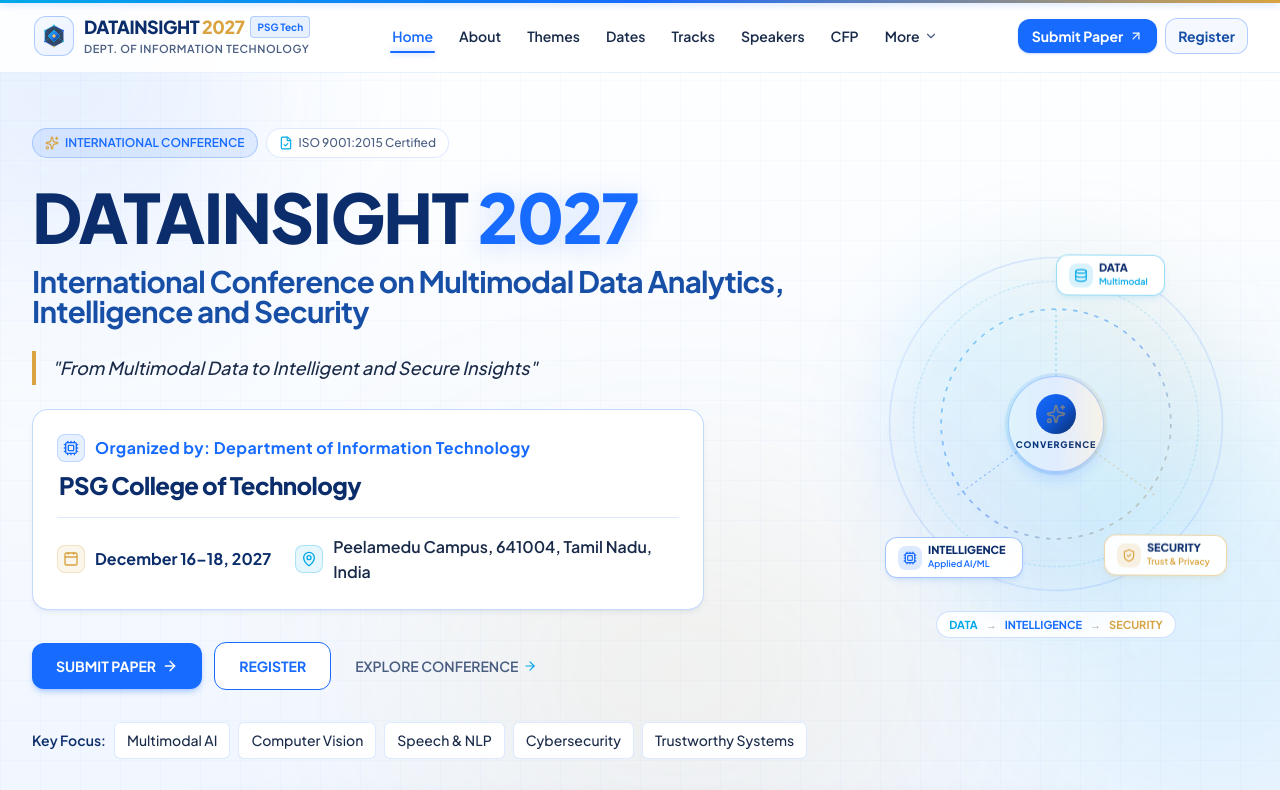
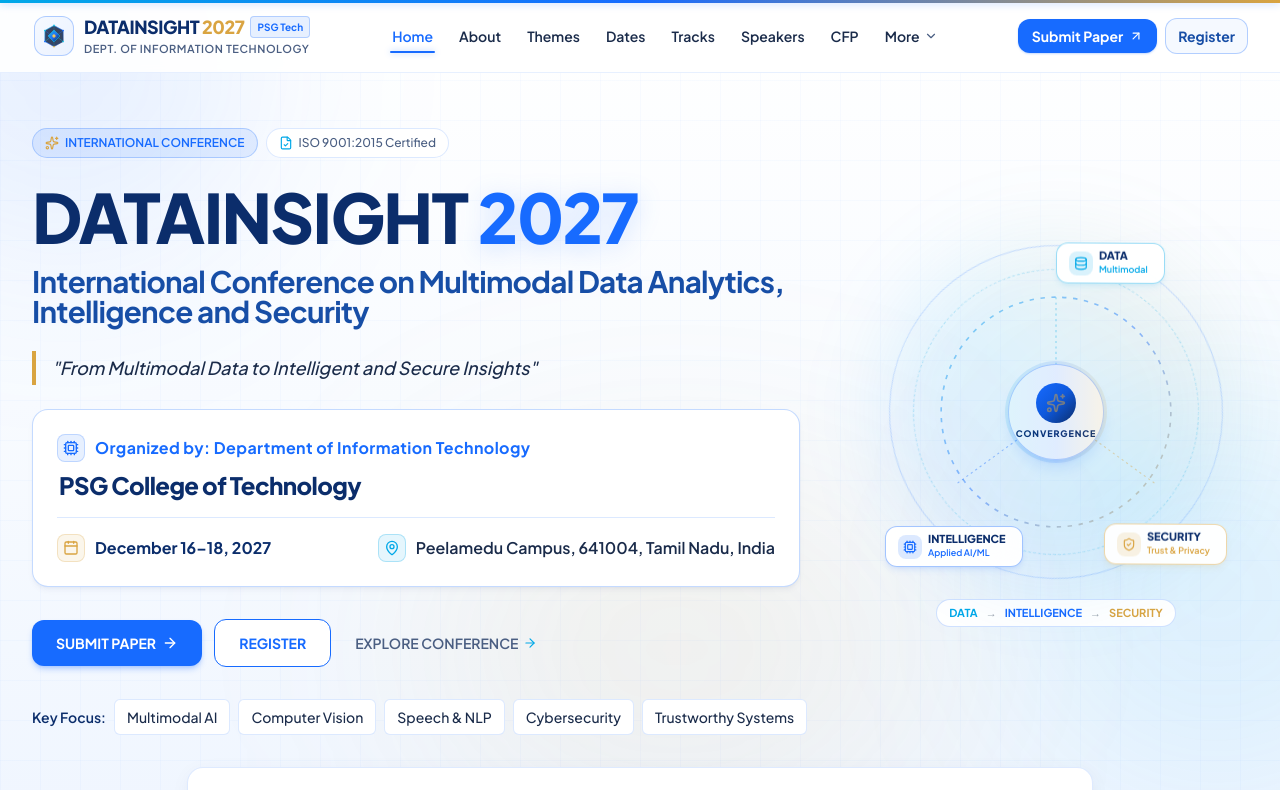
Before and after one commit to RIGASWAR/datainsight-2027, a React (Vite) app: page / in a window 1280 px wide. Shown: the top 790 px of the page. Built offline with nearby package versions, Linux system fonts and the light colour scheme.

Commit message:
fix(hero): refine info card max-width to keep location single-line on desktop

```diff
--- a/src/components/Hero.tsx
+++ b/src/components/Hero.tsx
@@ -112,7 +112,7 @@
               initial={shouldReduceMotion ? false : { opacity: 0, y: 20 }}
               animate={{ opacity: 1, y: 0 }}
               transition={{ duration: 0.65, delay: 0.32, ease: [0.16, 1, 0.3, 1] }}
-              className="p-5 sm:p-6 lg:p-6.5 rounded-2xl bg-white border border-[#176BFF]/25 shadow-md shadow-[#0B2D6B]/5 max-w-2xl hover:border-[#176BFF]/45 transition-all"
+              className="p-5 sm:p-6 lg:p-6.5 rounded-2xl bg-white border border-[#176BFF]/25 shadow-md shadow-[#0B2D6B]/5 max-w-3xl hover:border-[#176BFF]/45 transition-all"
             >
               {/* Row 1: Organized by */}
               <div className="flex items-center gap-2.5">
@@ -135,21 +135,21 @@
               <div className="border-t border-[#176BFF]/15 my-3.5 sm:my-4" />
 
               {/* Row 3: Date and Location (Horizontal on desktop, stacked on mobile) */}
-              <div className="flex flex-col sm:flex-row sm:items-center sm:justify-between gap-3 sm:gap-6 text-sm sm:text-base">
+              <div className="flex flex-col sm:flex-row sm:items-center sm:justify-between gap-3 sm:gap-4 md:gap-6 text-sm sm:text-base">
                 {/* Date */}
                 <div className="flex items-center gap-2.5 text-[#0B2D6B] font-bold flex-shrink-0">
                   <div className="w-7 h-7 rounded-lg bg-[#D9A441]/10 border border-[#D9A441]/25 flex items-center justify-center flex-shrink-0">
                     <Calendar className="w-4 h-4 text-[#D9A441]" />
                   </div>
-                  <span>December 16–18, 2027</span>
+                  <span className="whitespace-nowrap">December 16–18, 2027</span>
                 </div>
 
                 {/* Location */}
-                <div className="flex items-center gap-2.5 text-[#1A2B4A] font-semibold">
+                <div className="flex items-center gap-2.5 text-[#1A2B4A] font-semibold flex-shrink-0 sm:flex-shrink">
                   <div className="w-7 h-7 rounded-lg bg-[#00A8E8]/10 border border-[#00A8E8]/25 flex items-center justify-center flex-shrink-0">
                     <MapPin className="w-4 h-4 text-[#00A8E8]" />
                   </div>
-                  <span>Peelamedu Campus, 641004, Tamil Nadu, India</span>
+                  <span className="sm:whitespace-nowrap">Peelamedu Campus, 641004, Tamil Nadu, India</span>
                 </div>
               </div>
             </motion.div>
```
